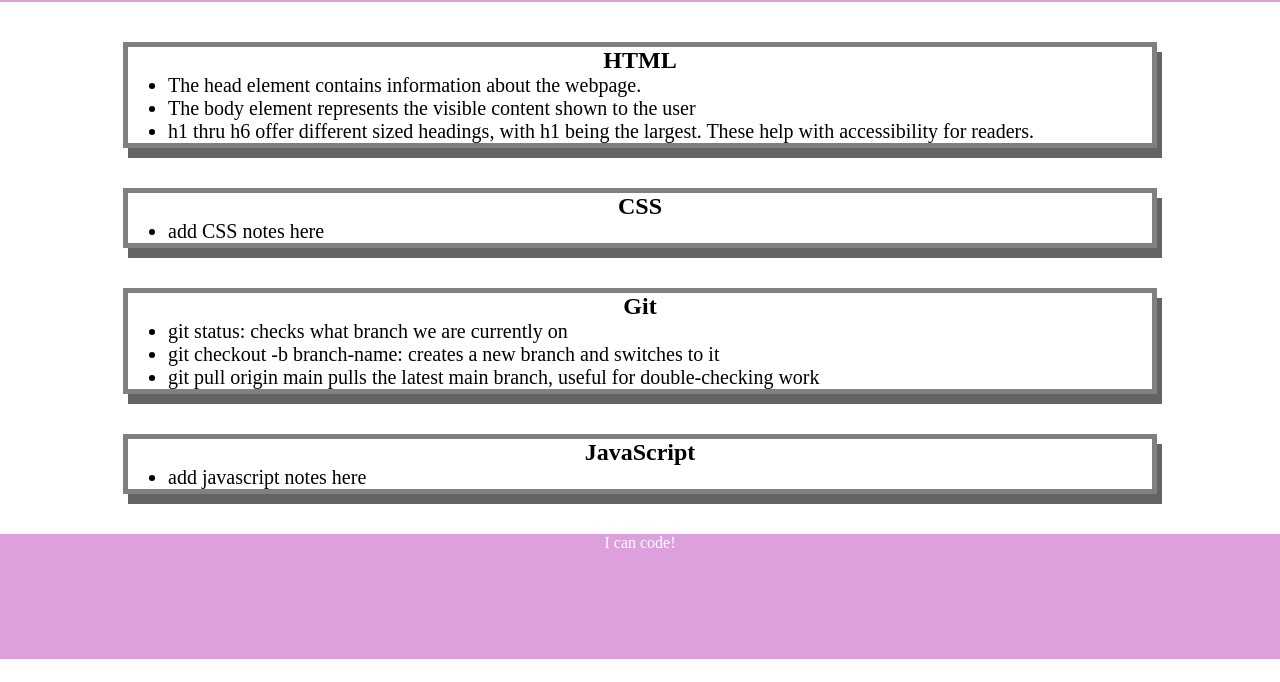
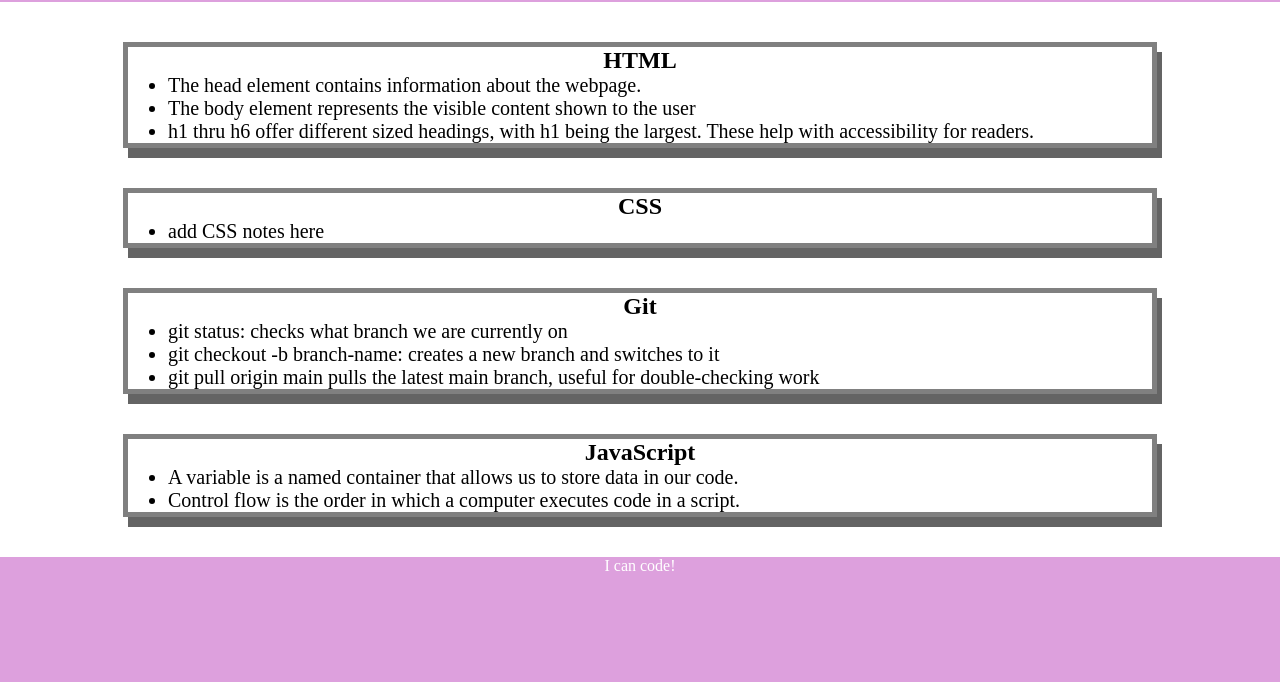
Before and after one commit to ConboRPG/prework-study-guide, a plain HTML site: page index.html in a window 1280 px wide. Shown: the part 123-805 px from the top of the page. Drawn offline with Linux system fonts and the light colour scheme.

Commit message:
finalized js code and added html text

```diff
--- a/assets/script.js
+++ b/assets/script.js
@@ -20,3 +20,8 @@ function listTopics() {
     console.log('Please try again!');
   }
 }
+
+console.log('Here are the topics we learned through Prework:');
+listTopics();
+console.log('Which topic should we study first?');
+selectTopic();
--- a/index.html
+++ b/index.html
@@ -54,7 +54,8 @@
         <h2>JavaScript</h2>
 
         <ul>
-          <li>add javascript notes here</li>
+          <li>A variable is a named container that allows us to store data in our code.</li>
+          <li>Control flow is the order in which a computer executes code in a script.</li>
         </ul>
 
       </section>
```
